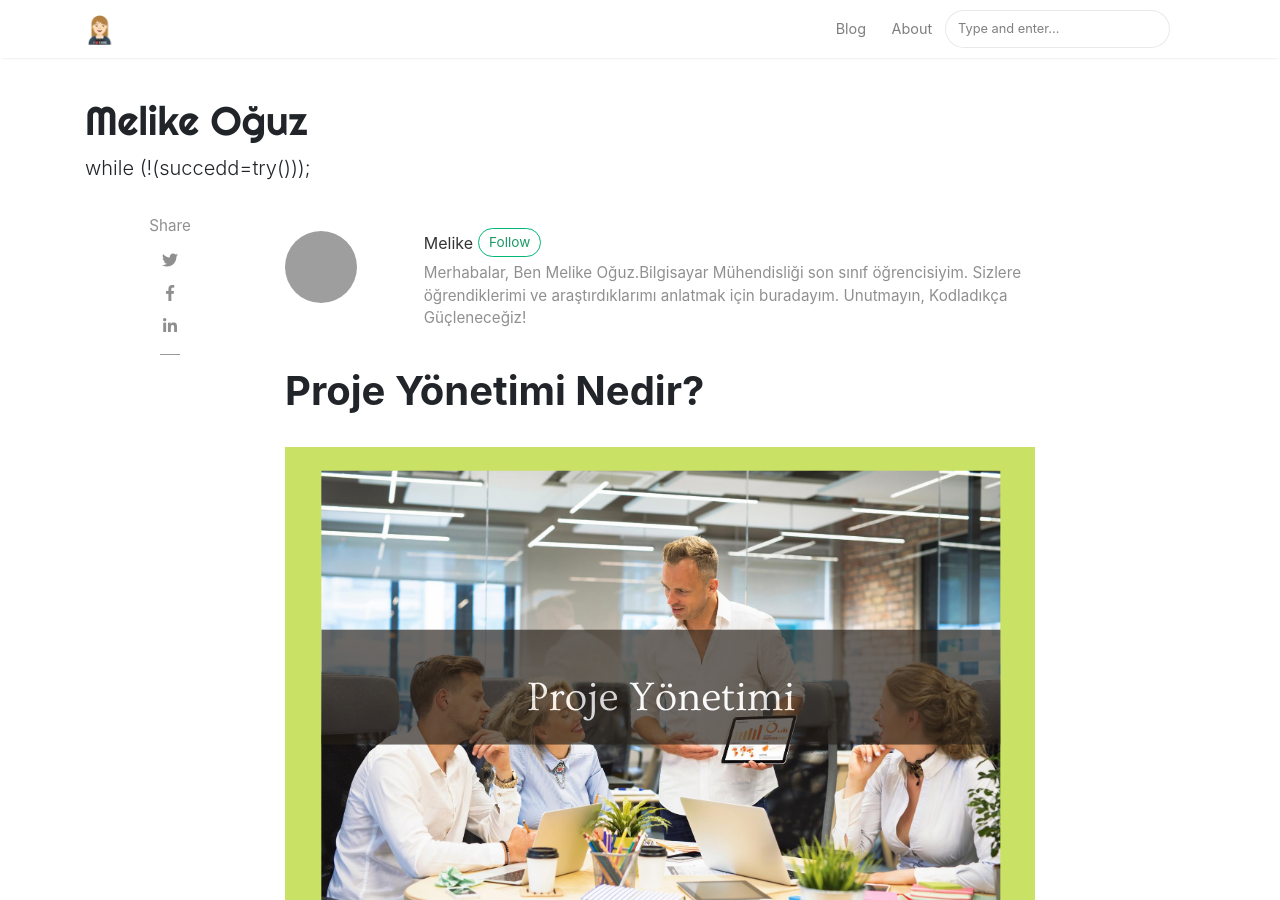
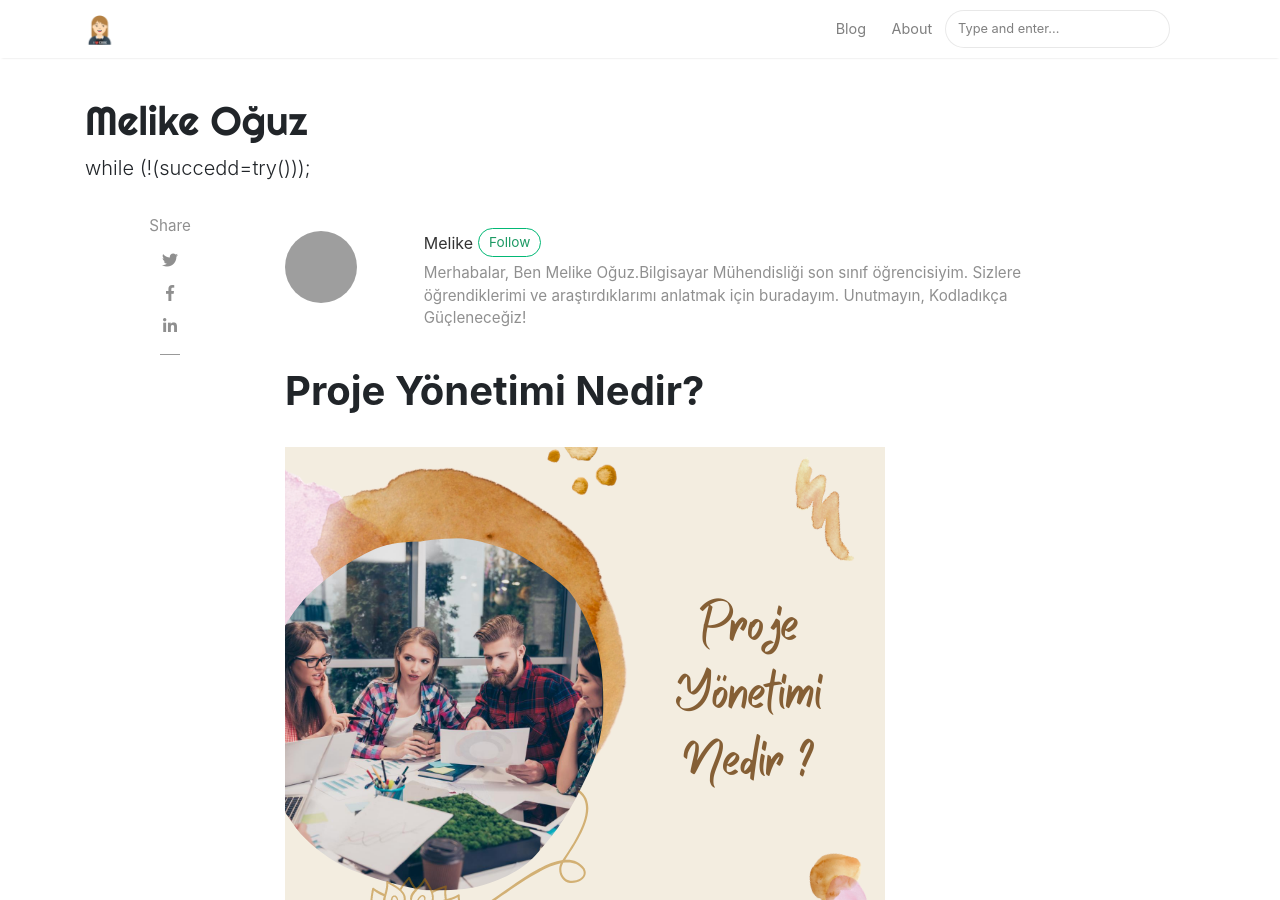
Before and after one commit to melikeoguz/melikeoguz.github.io, a Jekyll site: the page built from _posts/2020-08-01-proje-yonetimi-nedir.md, in a window 1280 px wide and 900 px high. Built offline with Jekyll 4.4.1, drawn with Linux system fonts in a browser that asks for light colours; nearby versions of some CDN libraries; comment, search, counter and statistics services are not loaded; grey boxes are pictures that could not be loaded.

Commit message:
Update 2020-08-01-proje-yonetimi-nedir.md

```diff
--- a/_posts/2020-08-01-proje-yonetimi-nedir.md
+++ b/_posts/2020-08-01-proje-yonetimi-nedir.md
@@ -3,7 +3,7 @@ layout: post
 title:  "Proje Yönetimi Nedir?"
 author: melike
 categories: [ yazılım, proje yönetimi ]
-image: /assets/images/3.png
+image: /assets/images/2-kapak.png
 ---
 Hayatımızda birçok proje gerçekleştirmek durumunda kalıyoruz.Peki ama doğru proje yönetimi nasıl olmalıdır? Aklınızdaki tüm soruların cevabını bu yazımda bulabilirsiniz!
 
```
